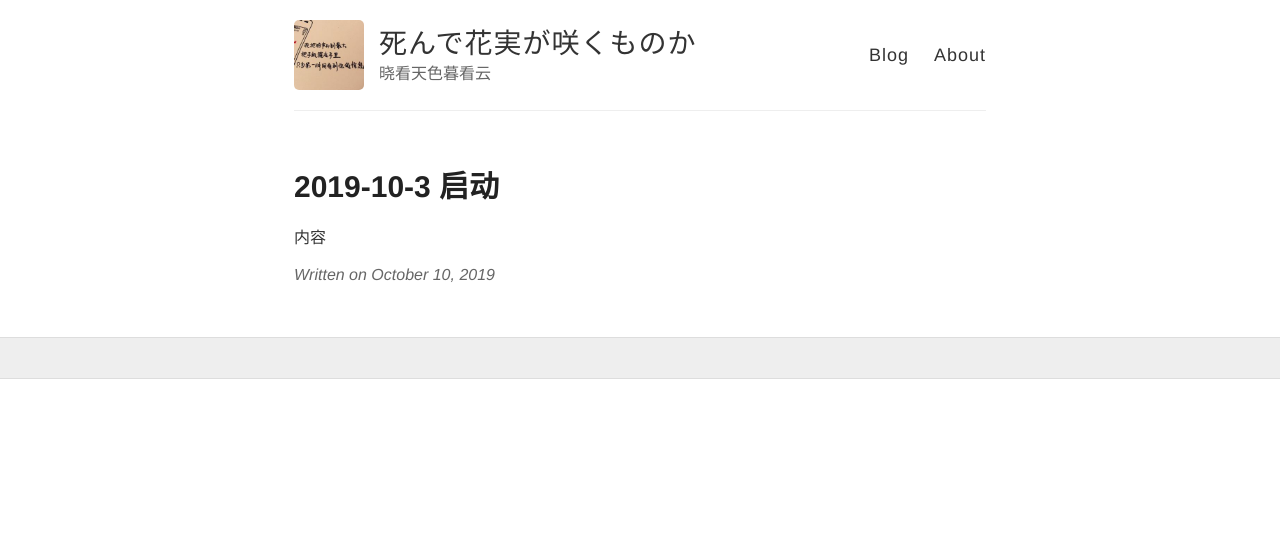
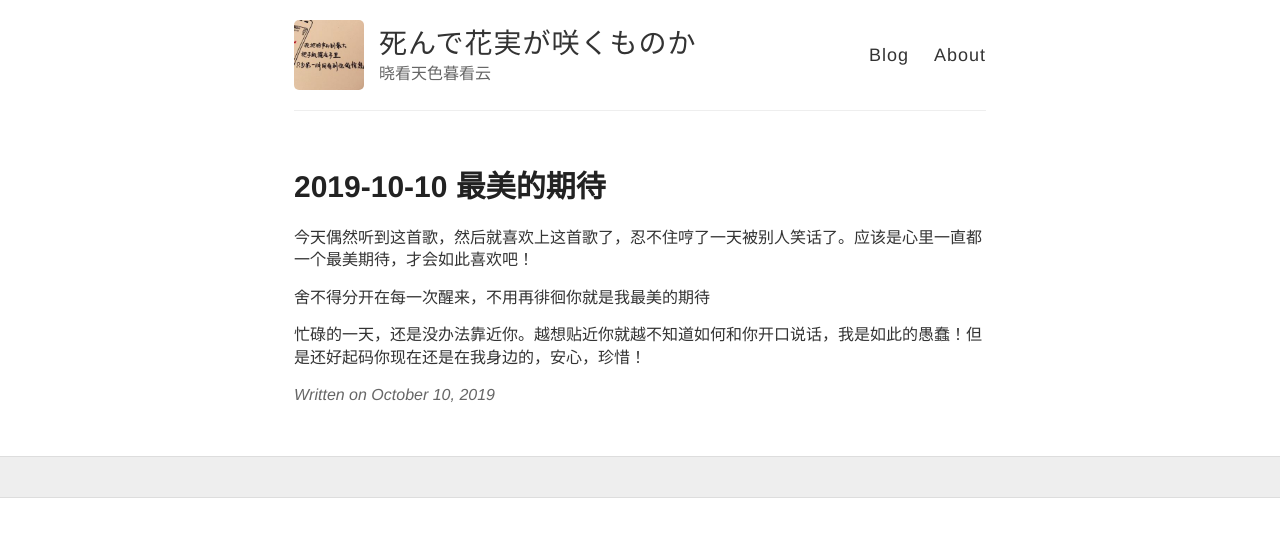
Before and after one commit to wiki650/wiki650.github.io, a Jekyll site: the page built from _posts/2019-10-10-wiki20191010.md, in a window 1280 px wide. Shown: the top 537 px of the page. Built offline with Jekyll 4.4.1, drawn with Linux system fonts in a browser that asks for light colours.

Commit message:
Update 2019-10-10-wiki20191010.md

```diff
--- a/_posts/2019-10-10-wiki20191010.md
+++ b/_posts/2019-10-10-wiki20191010.md
@@ -1,7 +1,11 @@
 ---
 layout: post
-title: 2019-10-3 启动
+title: 2019-10-10 最美的期待
 ---
 
 
-内容
+今天偶然听到这首歌，然后就喜欢上这首歌了，忍不住哼了一天被别人笑话了。应该是心里一直都一个最美期待，才会如此喜欢吧！
+
+舍不得分开在每一次醒来，不用再徘徊你就是我最美的期待
+
+忙碌的一天，还是没办法靠近你。越想贴近你就越不知道如何和你开口说话，我是如此的愚蠢！但是还好起码你现在还是在我身边的，安心，珍惜！
```
